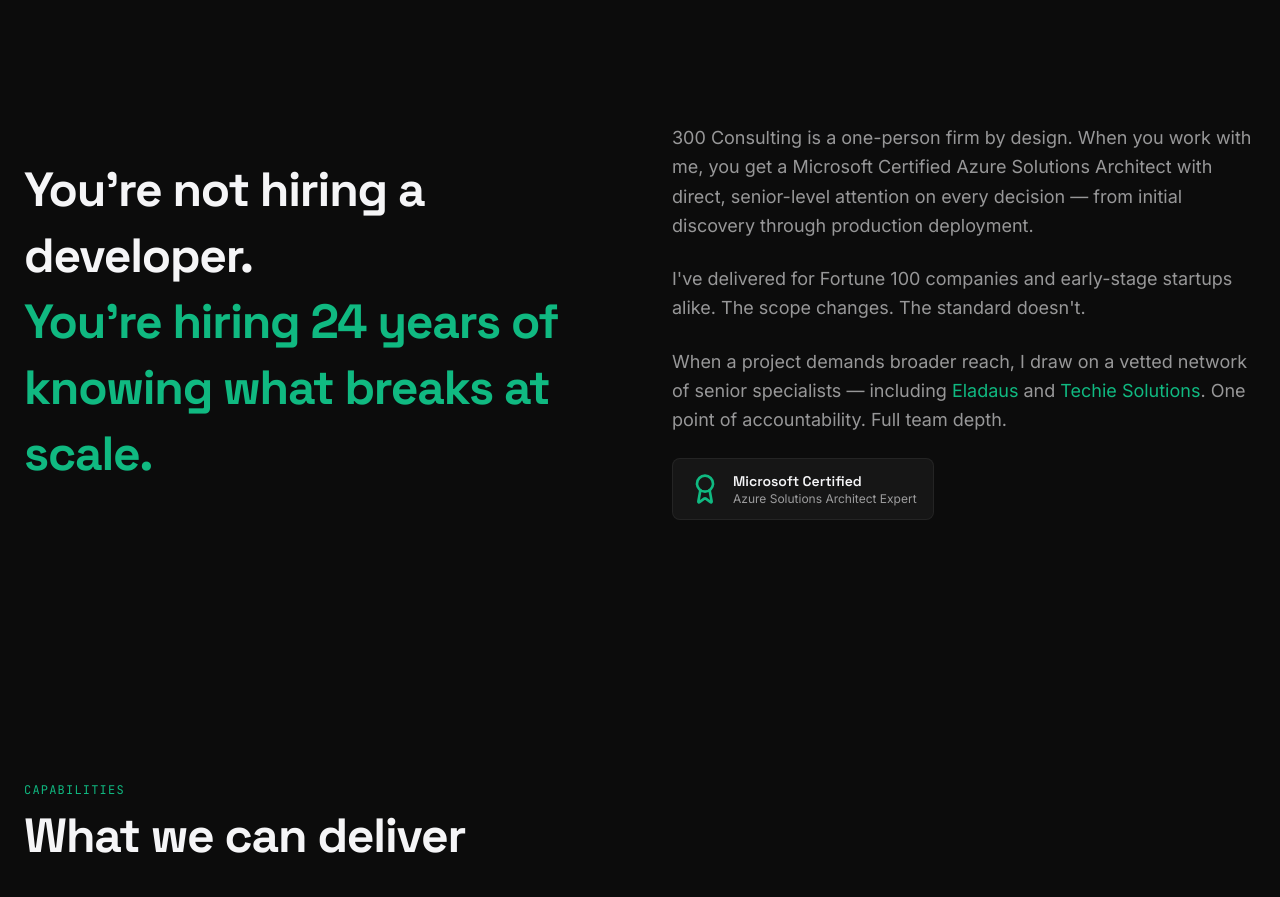
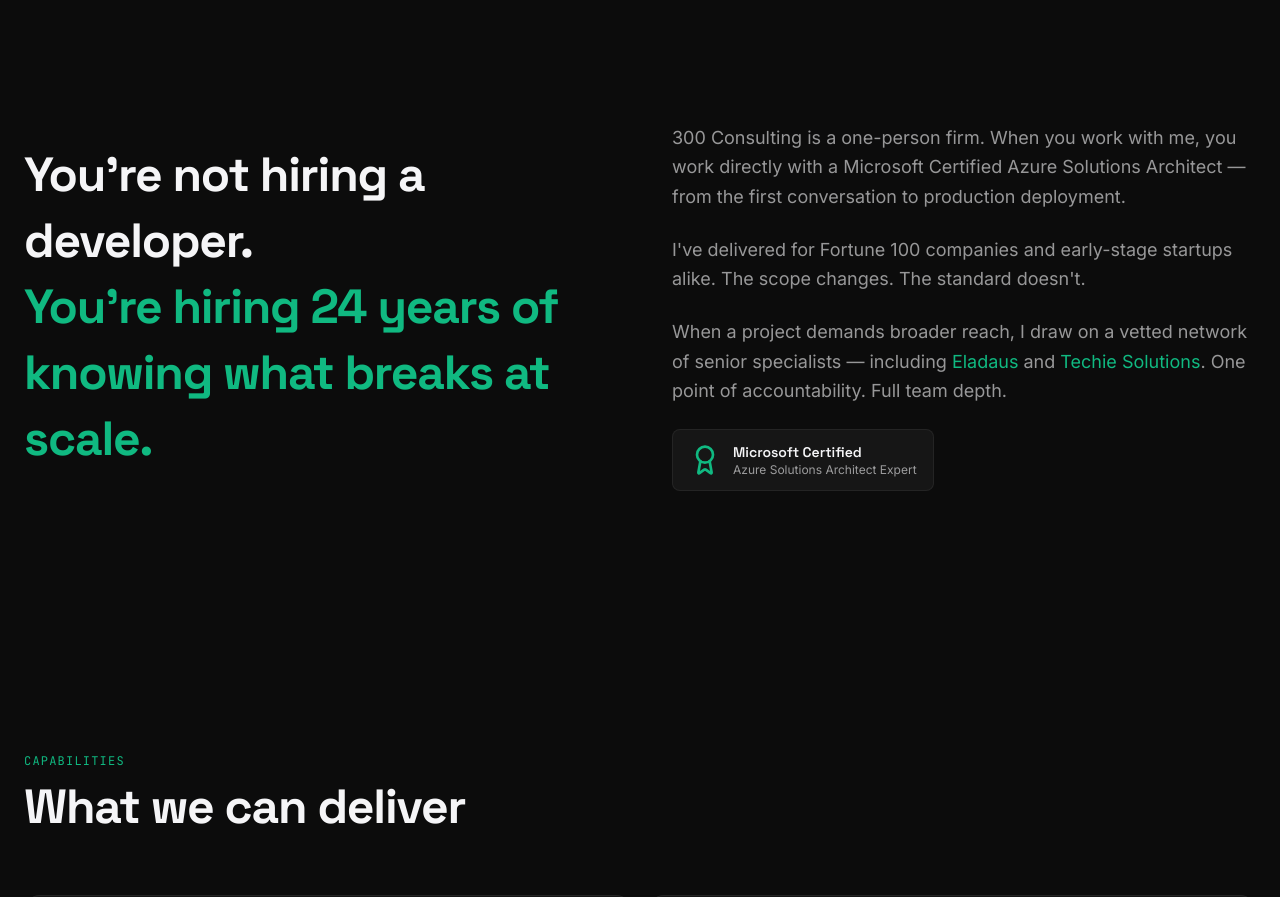
Before and after one commit to skylercole/website, a Next.js app: page / in a window 1280 px wide. Shown: the part 1040-1937 px from the top of the page. Built offline with nearby package versions, Linux system fonts and the light colour scheme.

Commit message:
Update Next.js configuration with basePath for deployment, refine About section content for clarity, and adjust CounterAnimation margin for improved visibility.

```diff
--- a/next.config.ts
+++ b/next.config.ts
@@ -2,6 +2,8 @@ import type { NextConfig } from "next";
 
 const nextConfig: NextConfig = {
   output: "export",
+  // Must match the subdirectory where the site is deployed (domain.com/portfolio)
+  basePath: "/portfolio",
   images: {
     unoptimized: true,
   },
--- a/src/components/sections/About.tsx
+++ b/src/components/sections/About.tsx
@@ -34,10 +34,9 @@ export default function About() {
             className="space-y-6"
           >
             <p className="text-lg leading-relaxed text-text-secondary">
-              300 Consulting is a one-person firm by design. When you work with
-              me, you get a Microsoft Certified Azure Solutions Architect with
-              direct, senior-level attention on every decision — from initial
-              discovery through production deployment.
+              300 Consulting is a one-person firm. When you work with me, you
+              work directly with a Microsoft Certified Azure Solutions Architect
+              — from the first conversation to production deployment.
             </p>
             <p className="text-lg leading-relaxed text-text-secondary">
               I&apos;ve delivered for Fortune 100 companies and early-stage startups
--- a/src/components/ui/CounterAnimation.tsx
+++ b/src/components/ui/CounterAnimation.tsx
@@ -17,7 +17,7 @@ export default function CounterAnimation({
   className = "",
 }: CounterAnimationProps) {
   const ref = useRef<HTMLSpanElement>(null);
-  const isInView = useInView(ref, { once: true, margin: "-100px" });
+  const isInView = useInView(ref, { once: true, margin: "0px" });
   const [displayValue, setDisplayValue] = useState(0);
 
   useEffect(() => {
```
